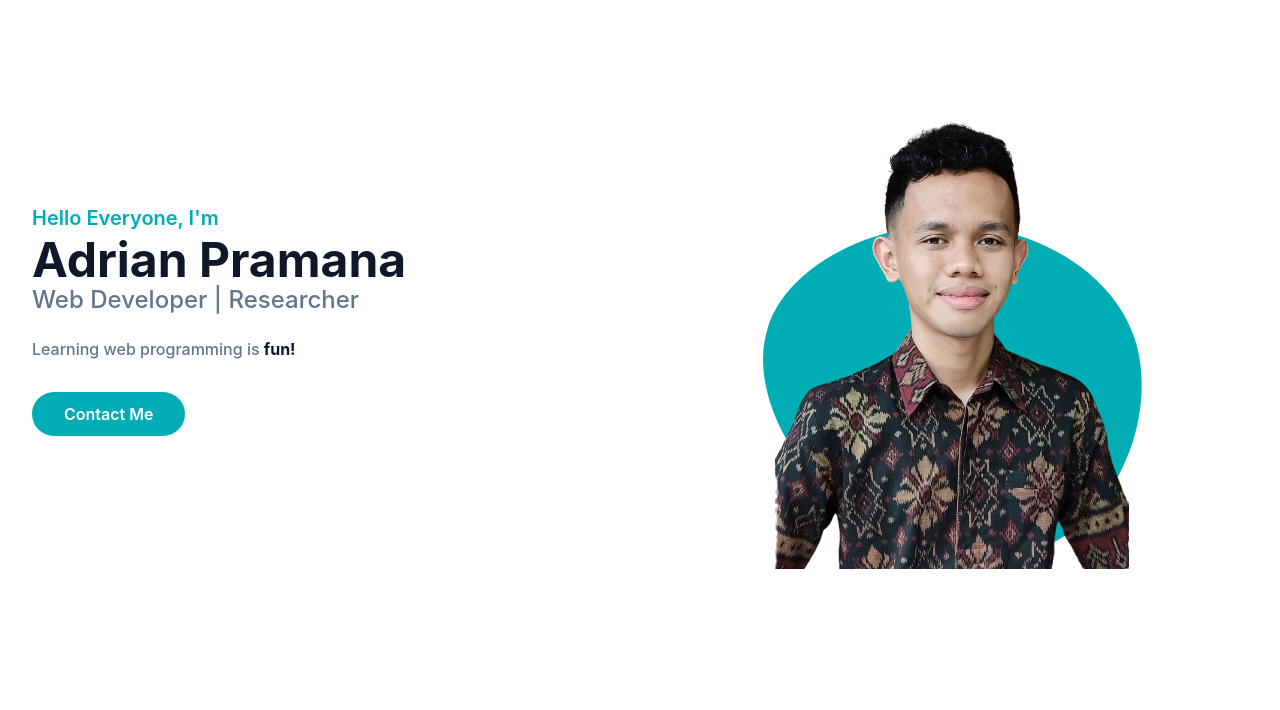
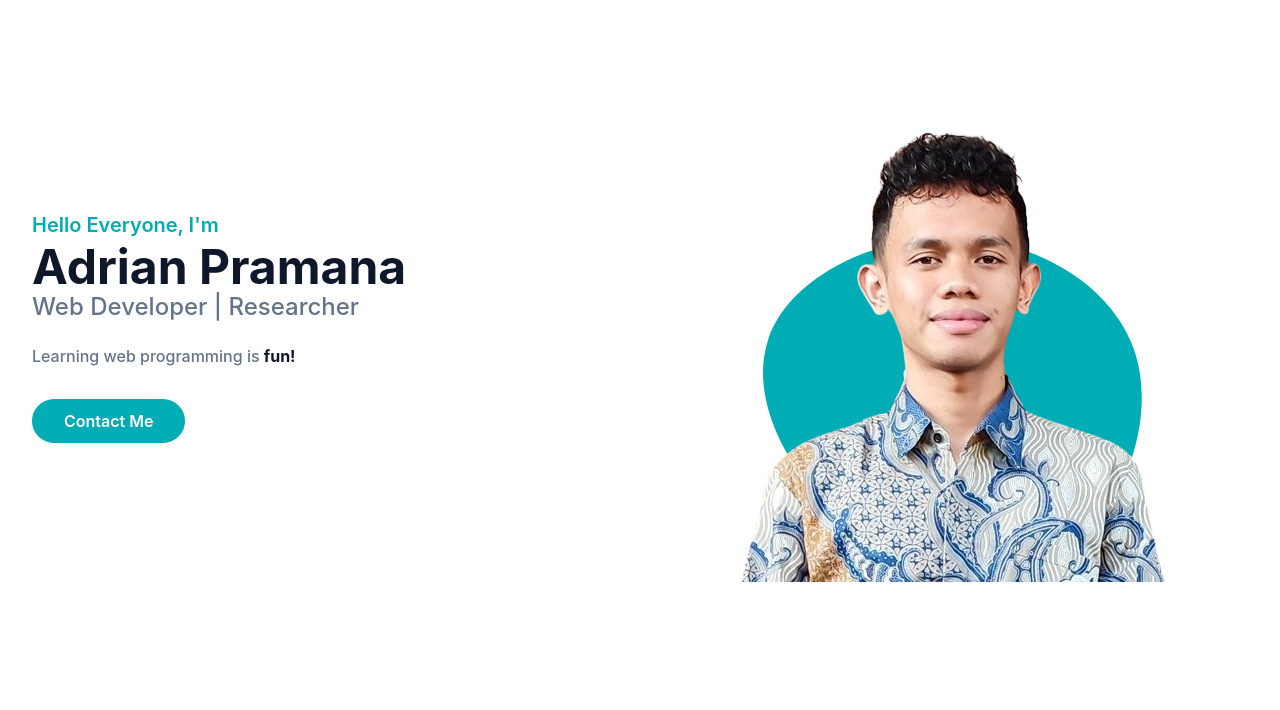
Before and after one commit to adrianpramana/adrian-portfolio, a website: page index.html in a window 1280 px wide. Shown: the part 83-793 px from the top of the page. Drawn offline with nearby package versions, Linux system fonts and the light colour scheme.

Commit message:
update hero section profile image

```diff
--- a/index.html
+++ b/index.html
@@ -126,7 +126,7 @@
           </div>
           <div class="w-full self-end px-4 lg:w-1/2">
             <div class="relative mt-10 lg:right-0 lg:mt-9">
-              <img src="dist/img/my-profile-picture.png" alt="Adrian Pramana" class="relative z-10 mx-auto max-w-full" />
+              <img src="dist/img/my-new-profile-picture.png" alt="Adrian Pramana" class="relative z-10 mx-auto max-w-full" />
               <span class="absolute -bottom-5 left-1/2 -translate-x-1/2 md:scale-125">
                 <svg width="400" height="400" viewBox="0 0 200 200" xmlns="http://www.w3.org/2000/svg">
                   <path
```
Also changed, not shown: dist/img/my-new-profile-picture.png (added).
